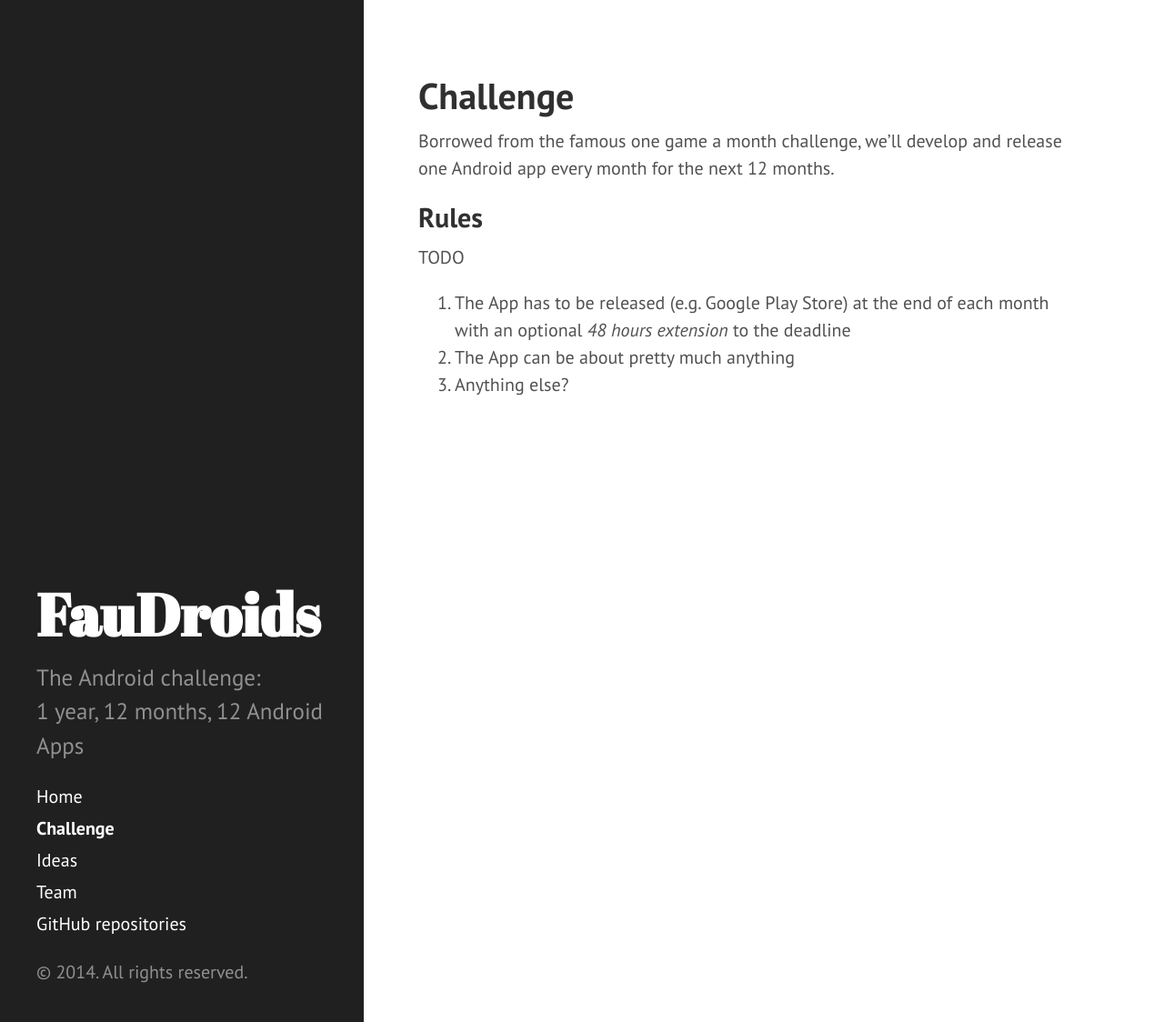
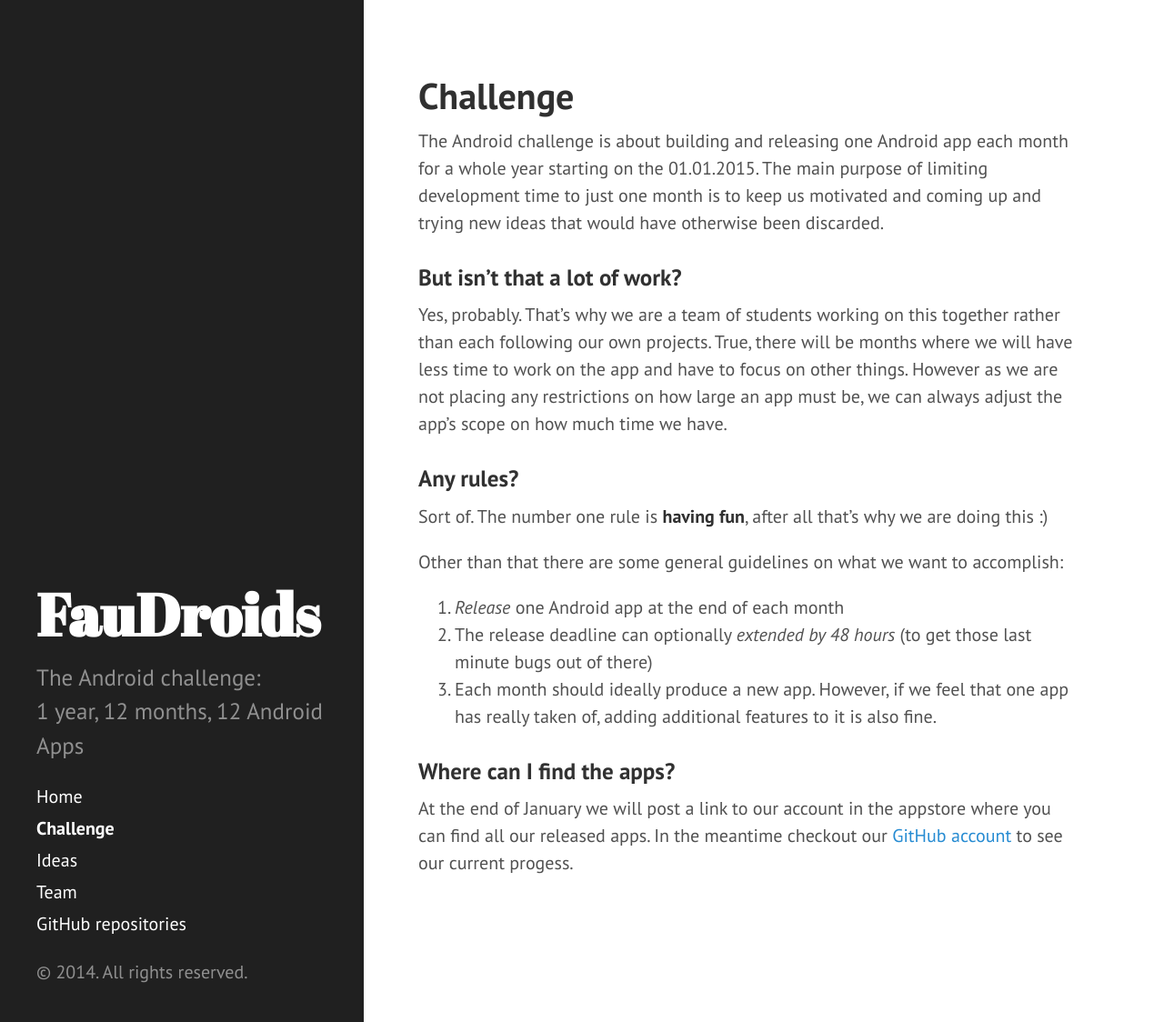
Before and after one commit to Haroenv/FauDroids.github.io, a Jekyll site: the page built from challenge.md, in a window 1280 px wide and 1124 px high. Shown: the whole window at 91% size. Built offline with Jekyll 4.4.1, drawn with Linux system fonts in a browser that asks for light colours; Markdown is read by kramdown in place of the engine named in the settings.

Commit message:
Nice and longer challenge description in challenge page

```diff
--- a/challenge.md
+++ b/challenge.md
@@ -3,13 +3,33 @@ layout: page
 title: Challenge
 ---
 
-Borrowed from the famous one game a month challenge, we'll develop and release
-one Android app every month for the next 12 months.
+The Android challenge is about building and releasing one Android app each
+month for a whole year starting on the 01.01.2015. The main purpose of limiting
+development time to just one month is to keep us motivated and coming up and
+trying new ideas that would have otherwise been discarded.
 
-## Rules
+### But isn't that a lot of work?
 
-TODO
+Yes, probably. That's why we are a team of students working on this together
+rather than each following our own projects. True, there will be months where
+we will have less time to work on the app and have to focus on other things.
+However as we are not placing any restrictions on how large an app must be, we
+can always adjust the app's scope on how much time we have.
 
-1. The App has to be released (e.g. Google Play Store) at the end of each month with an optional  *48 hours extension* to the deadline
-2. The App can be about pretty much anything
-3. Anything else?
+### Any rules?
+
+Sort of. The number one rule is <strong>having fun</strong>, after all that's
+why we are doing this :)
+
+Other than that there are some general guidelines on what we want to
+accomplish:
+
+1. <em>Release</em> one Android app at the end of each month
+2. The release deadline can optionally <em>extended by 48 hours</em> (to get those last minute bugs out of there)
+3. Each month should ideally produce a new app. However, if we feel that one app has really taken of, adding additional features to it is also fine.
+
+### Where can I find the apps?
+
+At the end of January we will post a link to our account in the appstore where
+you can find all our released apps. In the meantime checkout our
+[GitHub account]({{ site.github.repo }}) to see our current progess.
```
